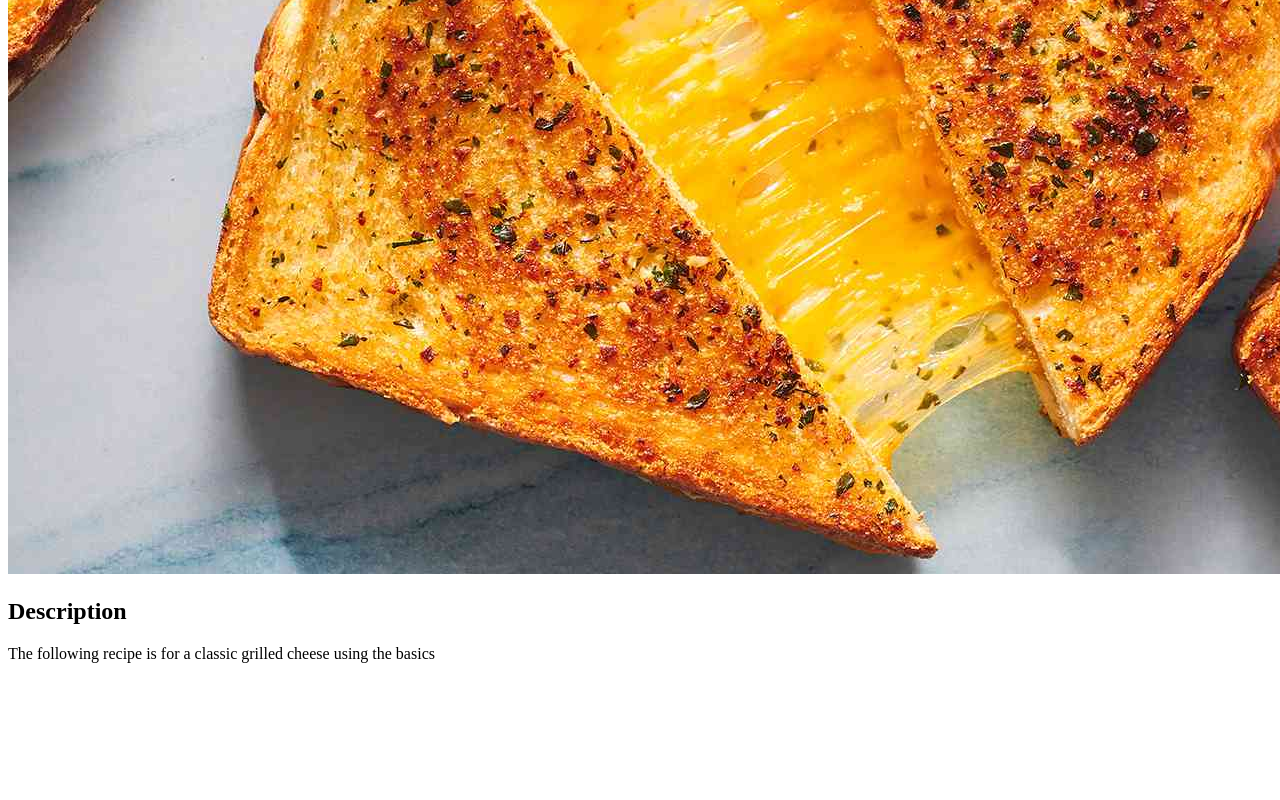
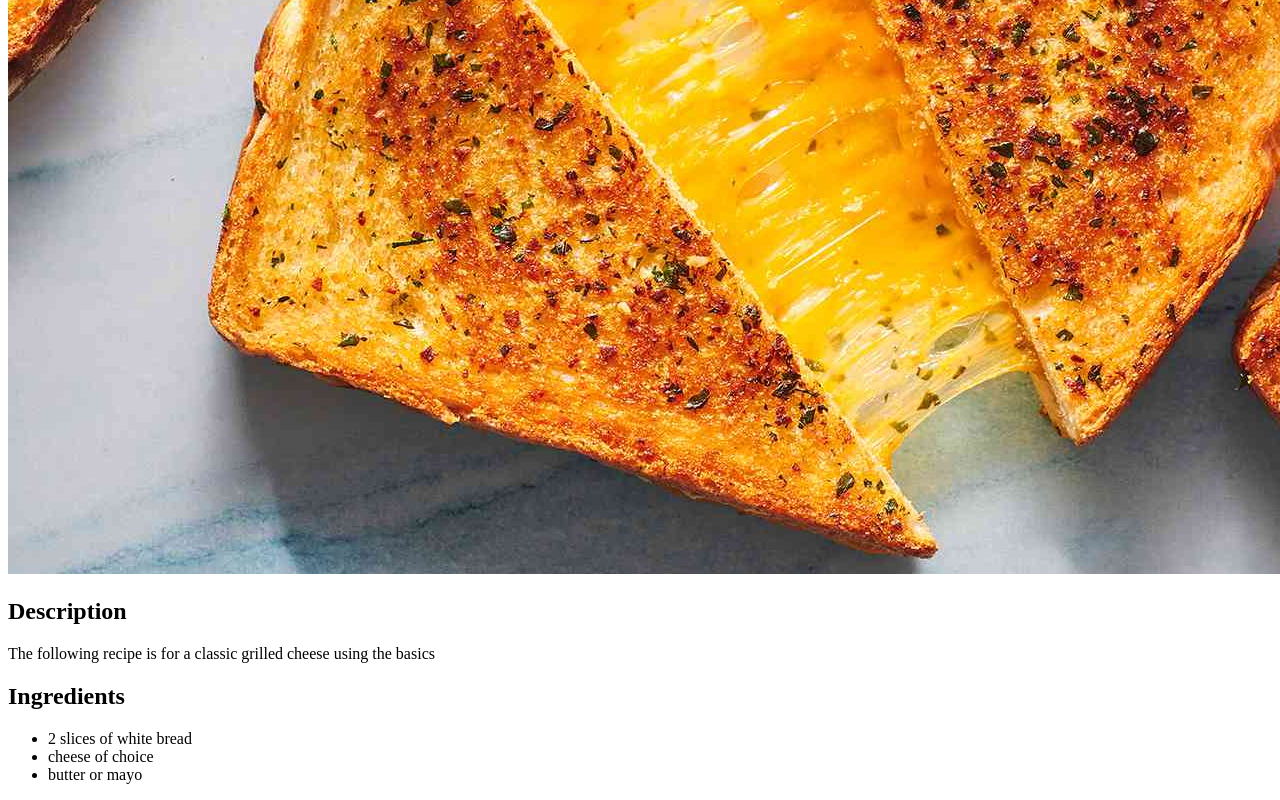
Before and after one commit to guacataco/odin-recipes, a plain HTML site: page recipes/grilled_cheese.html in a window 1280 px wide. Shown: the part 506-1306 px from the top of the page. Before the commit the page ends 1185 px from the top, so only its background shows below. Drawn offline with Linux system fonts and the light colour scheme.

Commit message:
Add ingredients list to grilled cheese recipe

```diff
--- a/recipes/grilled_cheese.html
+++ b/recipes/grilled_cheese.html
@@ -11,5 +11,11 @@
     <img src="./images/grilled_cheese.jpg" alt="Grilled cheese stretch">
     <h2>Description</h2>
     <p>The following recipe is for a classic grilled cheese using the basics</p>
+    <h2>Ingredients</h2>
+    <ul>
+        <li>2 slices of white bread</li>
+        <li>cheese of choice</li>
+        <li>butter or mayo</li>
+    </ul>
 </body>
 </html>
```
